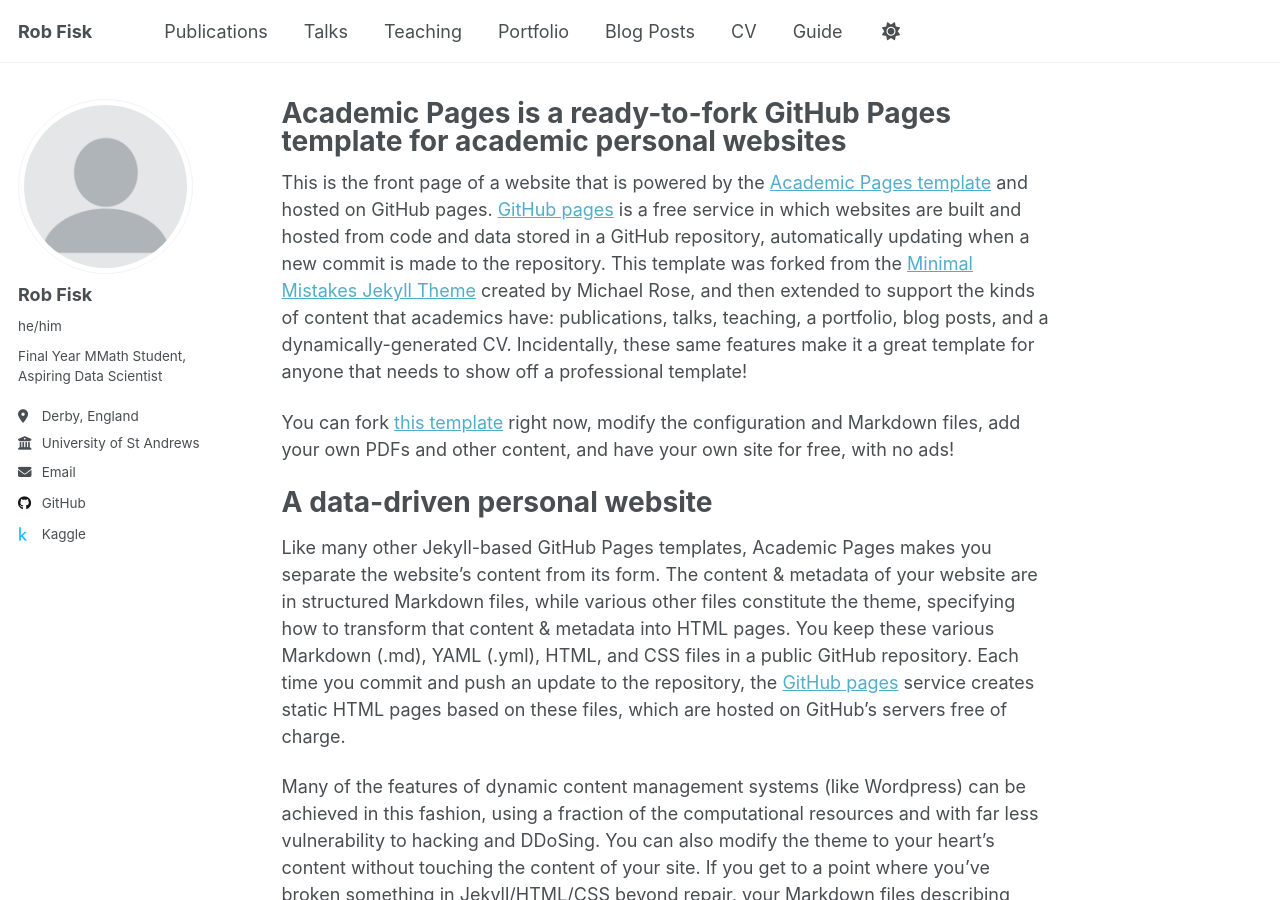
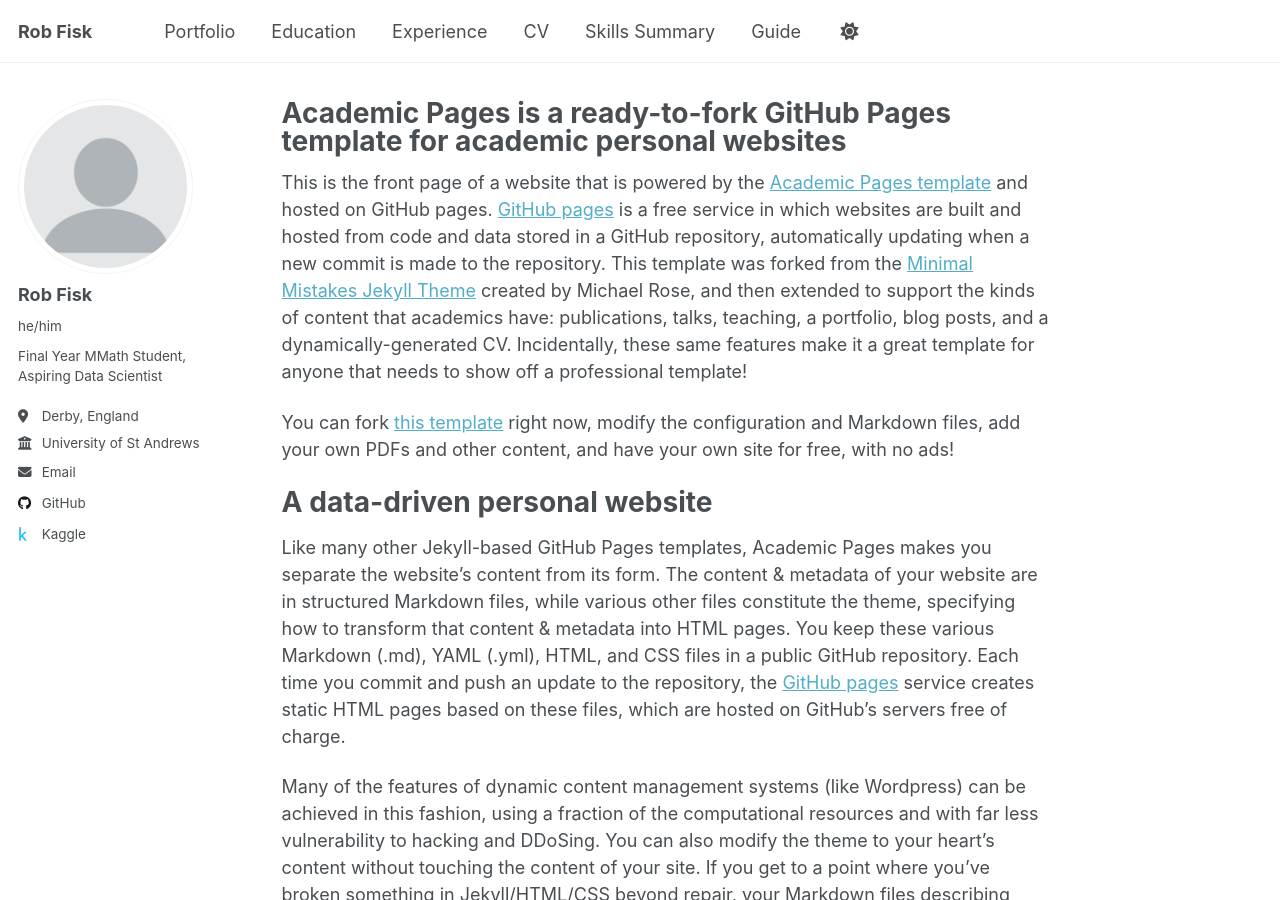
Before and after one commit to RobFisk/robfisk.github.io, a Jekyll site: the page built from _pages/about.md, in a window 1280 px wide and 900 px high. Built offline with Jekyll 4.4.1, drawn with Linux system fonts in a browser that asks for light colours; a script that is not in the unit is left out.

Commit message:
Update navigation.yml

```diff
--- a/_data/navigation.yml
+++ b/_data/navigation.yml
@@ -8,23 +8,20 @@
 #      Markdown formatted page while the second is generated using JSON.
 
 main:
-  - title: "Publications"
+  - title: "Portfolio"
     url: /publications/
 
-  - title: "Talks"
+  - title: "Education"
     url: /talks/
 
-  - title: "Teaching"
+  - title: "Experience"
     url: /teaching/
 
-  - title: "Portfolio"
+  - title: "CV"
     url: /portfolio/
 
-  - title: "Blog Posts"
+  - title: "Skills Summary"
     url: /year-archive/
-
-  - title: "CV"
-    url: /cv/
 
   # - title: "CV"
   #   url: /cv-json/
```
